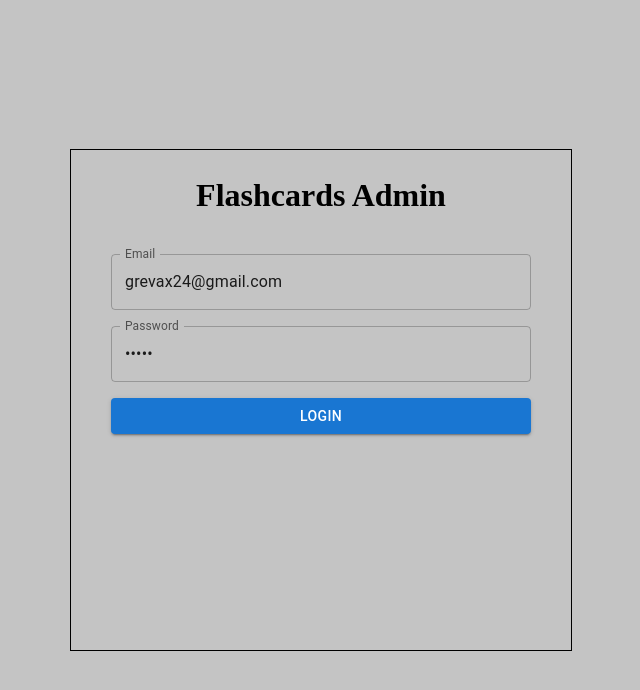
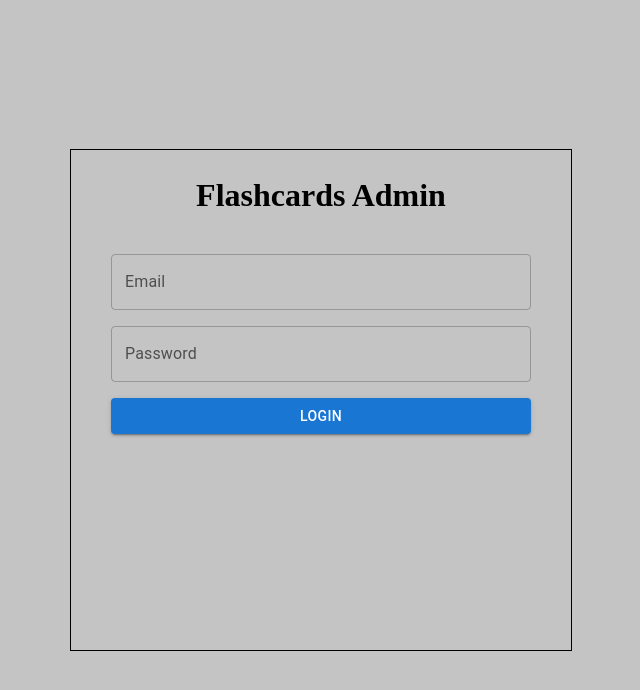
Before and after one commit to kamils224/GeneralFlashcards, a React (Create React App) app in the folder frontend/admin/: page /login in a window 1280 px wide. Shown: the top 690 px of the page, without its empty margins (319-959 px from the left). Built offline with nearby package versions, Linux system fonts and the light colour scheme.

Commit message:
Remove form example data

```diff
--- a/frontend/admin/src/forms/loginForm.tsx
+++ b/frontend/admin/src/forms/loginForm.tsx
@@ -56,11 +56,11 @@ export const LoginForm = (props: Props) => {
         <TextField error={!!error}
           inputRef={emailInput}
           sx={{backgroundColor: Colors.backgroundWhite}}
-          label="Email" variant="outlined" value={"grevax24@gmail.com"}
+          label="Email" variant="outlined"
         />
         <TextField error={!!error} helperText={error}
           inputRef={passwordInput}
-          type="password" label="Password" variant="outlined" value={"admin"}
+          type="password" label="Password" variant="outlined"
         />
         <Button type="submit" variant="contained">Login</Button>
       </Stack>
```
